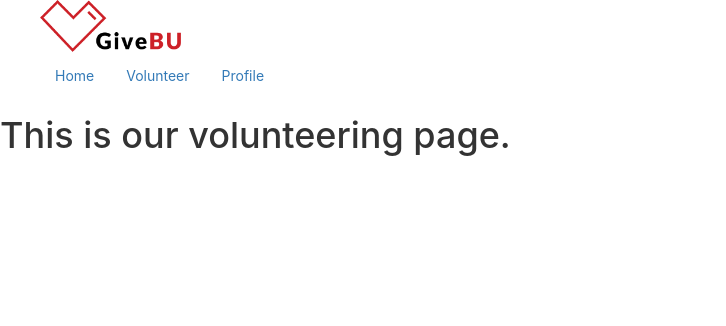
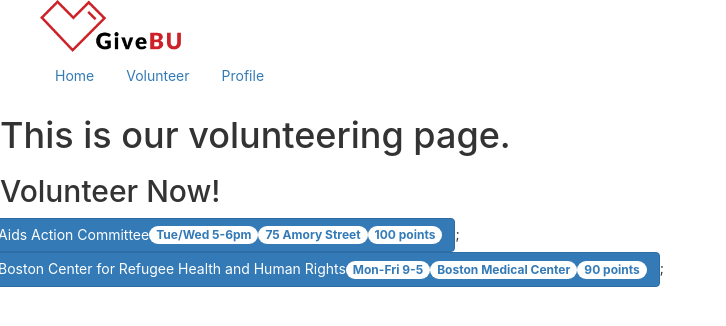
Before and after one commit to stephshin2/GiveBU, a React (Create React App) app in the folder givebu-react-front-end/: page /#/volunteer in a window 1280 px wide. Shown: the top 326 px of the page, without its empty margins (0-726 px from the left). Built offline with nearby package versions, Linux system fonts and the light colour scheme.

Commit message:
Created the Volunteer Page

```diff
--- a/givebu-react-front-end/src/App.js
+++ b/givebu-react-front-end/src/App.js
@@ -15,6 +15,7 @@ import './App.css';
 
 import Home from "./Home";
 import Volunteer from "./Volunteer";
+
 
 
 class App extends Component {
--- a/givebu-react-front-end/src/Volunteer.js
+++ b/givebu-react-front-end/src/Volunteer.js
@@ -1,4 +1,13 @@
 import React, { Component,} from 'react';
+
+import {
+    Nav,
+    Container,
+    Row,
+    Col,
+    Button,
+    Badge
+} from 'react-bootstrap';
 
 class Volunteer extends Component {
     render() {
@@ -8,6 +17,29 @@ class Volunteer extends Component {
                     This is our volunteering page.
                 </h1>
 
+                <h2> Volunteer Now!</h2>
+
+                <Row>
+                <Button variant="primary" className="Cause 1">
+                    Aids Action Committee
+                    <Badge variant="light">Tue/Wed 5-6pm </Badge>
+                    <Badge variant="light">75 Amory Street </Badge>
+                    <Badge variant="light">100 points </Badge>
+                    <span className="sr-only">Volunteering Page</span>
+                </Button>;
+                </Row>
+
+
+                <Row>
+                <Button variant="primary" className="Cause 2">
+                    Boston Center for Refugee Health and Human Rights
+                    <Badge variant="light">Mon-Fri 9-5 </Badge>
+                    <Badge variant="light">Boston Medical Center </Badge>
+                    <Badge variant="light">90 points </Badge>
+                    <span className="sr-only">Volunteering Page</span>
+                </Button>;
+                </Row>
+
             </div>
 
         );
```
